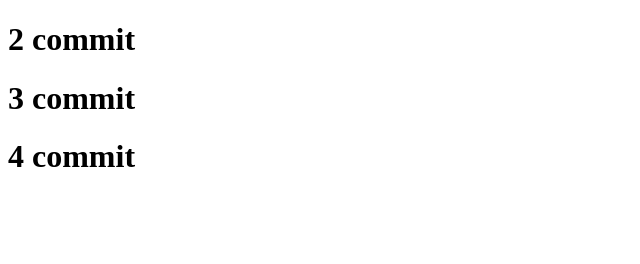
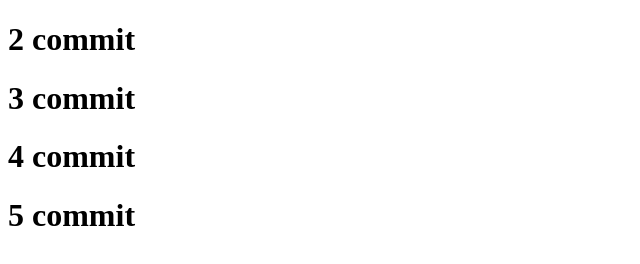
Before and after one commit to Orlandojr-7/1_RecetasCocina, a plain HTML site: page index.html in a window 1280 px wide. Shown: the whole page, without its empty margins (0-640 px from the left). Drawn offline with Linux system fonts and the light colour scheme.

Commit message:
5 commit

```diff
--- a/index.html
+++ b/index.html
@@ -9,5 +9,6 @@
     <h1>2 commit</h1>
     <h1>3 commit</h1>
     <h1>4 commit</h1>
+    <h1>5 commit</h1>
 </body>
 </html>
```
